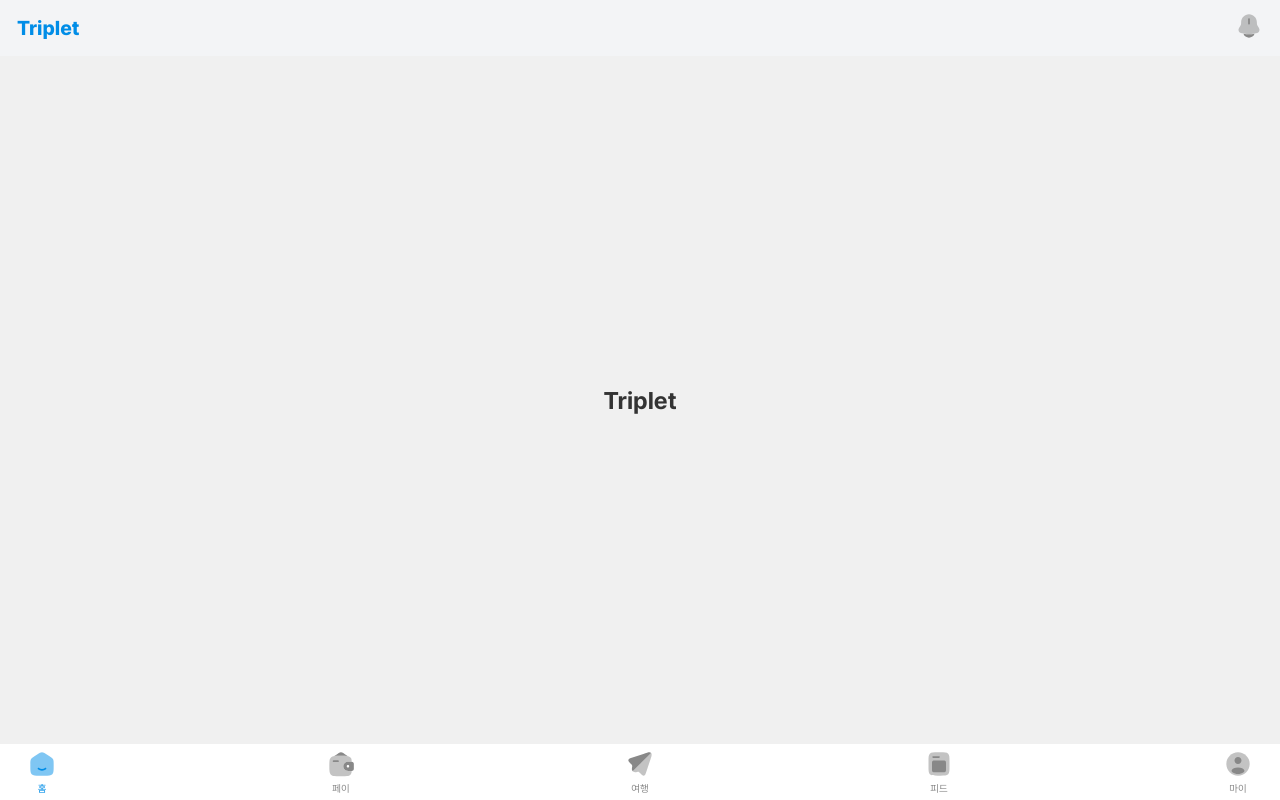
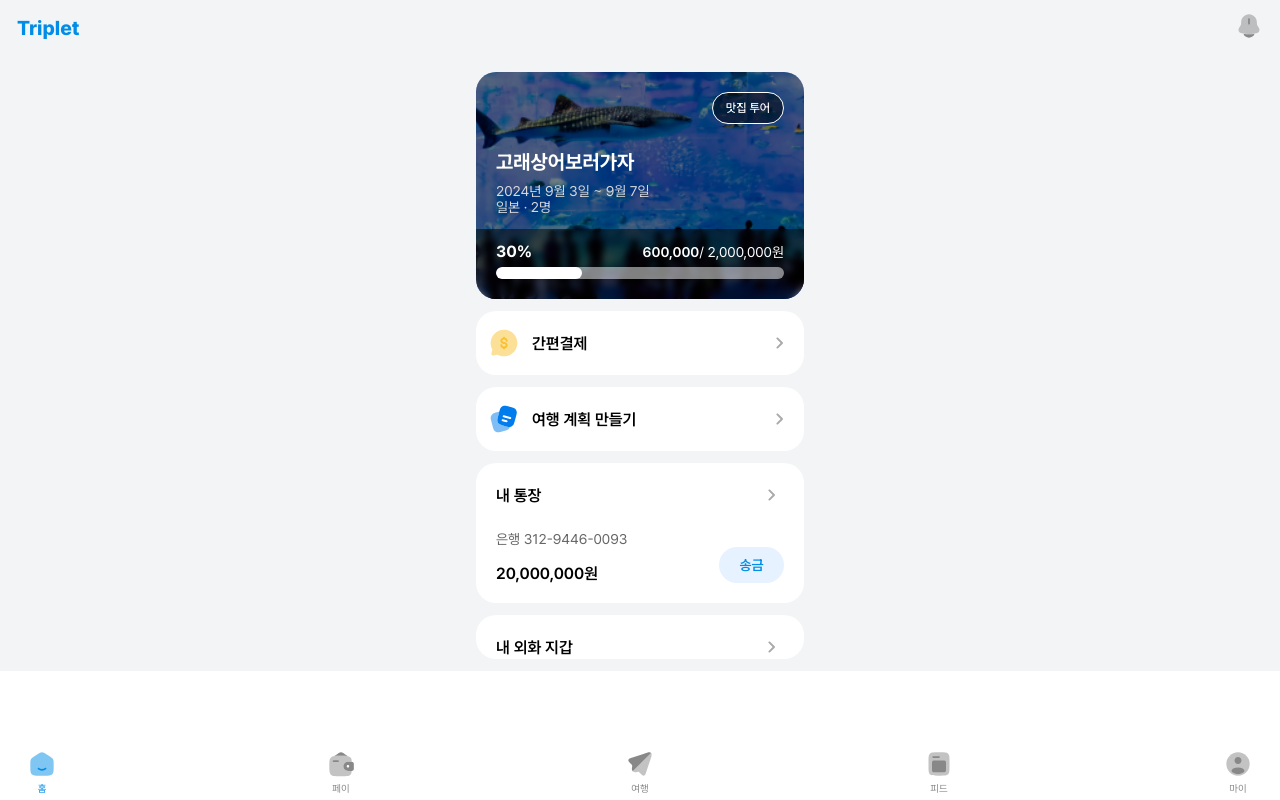
Before and after one commit to lshyunee/Triplet, a React (Create React App) app in the folder triplet/: page / in a window 1280 px wide. Shown: the top 800 px of the page. Built offline with nearby package versions, Linux system fonts and the light colour scheme; a web font is replaced by a local one.

Commit message:
Remove : 스플래쉬 화면 제거

```diff
--- a/triplet/src/App.tsx
+++ b/triplet/src/App.tsx
@@ -82,7 +82,7 @@ const App: React.FC = () => {
   return (
     <Div>
       <GlobalStyle />
-      {isLoading && <SplashScreen />}
+      {/* {isLoading && <SplashScreen />} */}
       <AppRoutes/>
       {isActive && <Navbar />}  {/* isActive가 true일 때만 Navbar 렌더링 */}
     </Div>
```
